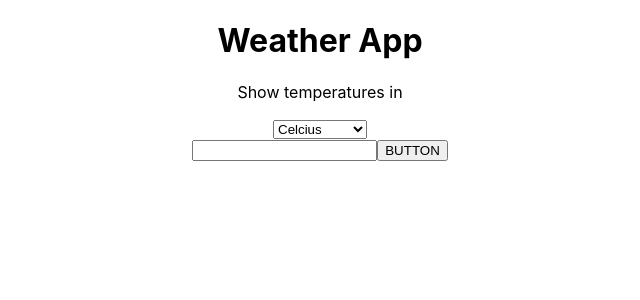
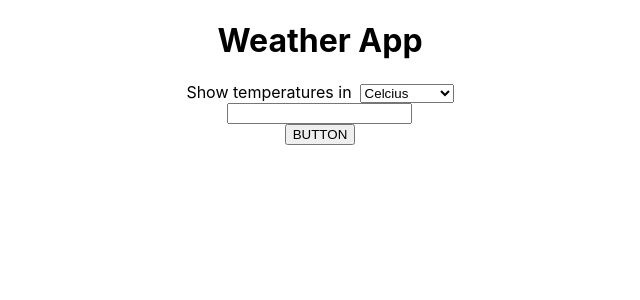
Before and after one commit to mo-mar/weather-app, a React (Create React App) app: page / in a window 1280 px wide. Shown: the top 300 px of the page, without its empty margins (320-960 px from the left). Built offline with nearby package versions, Linux system fonts and the light colour scheme; no server answers.

Commit message:
separating components and now testing out styled components

```diff
--- a/package.json
+++ b/package.json
@@ -9,7 +9,8 @@
     "axios": "^0.19.2",
     "react": "^16.13.1",
     "react-dom": "^16.13.1",
-    "react-scripts": "3.4.1"
+    "react-scripts": "3.4.1",
+    "styled-components": "^5.1.1"
   },
   "scripts": {
     "start": "react-scripts start",
--- /dev/null
+++ b/src/App.css
@@ -0,0 +1,24 @@
+u-flex {
+  display: flex;
+}
+
+.u-flex-column {
+  flex-direction: column;
+}
+
+.u-flex-centre {
+  justify-content: center;
+  align-items: center;
+}
+
+.u-flex-justify-center {
+  justify-content: center;
+}
+
+.u-flex-align-center {
+  align-items: center;
+}
+
+u-justify-space-between {
+  justify-content: space-between;
+}
--- a/src/App.js
+++ b/src/App.js
@@ -1,8 +1,10 @@
 import React, { useState } from "react";
-import * as classes from "./App.module.css";
 import axios from 'axios';
-import WeatherData from './WeatherData';
+import WeatherData from './Components/WeatherData';
+import WeatherForm from './Components/WeatherForm';
 import {myKey as apiKey} from './keys.json';
+import './App.css';
+import * as classes from './App.module.css';
 
 function App() {
     const [city, setCity] = useState('');
@@ -33,25 +35,22 @@ function App() {
         await axios.get(`http://api.openweathermap.org/data/2.5/weather?q=${city}&units=metric&appid=${apiKey}`).then(response => {
             setForecast(response.data);
         }).catch(error => {
-            setError(error);
+            setError(error.response.data.message);
         });
     }
+
+
 
     return (
         <div className={classes.App}>
             <h1>Weather App</h1>
-            <label htmlFor="unit">
-                <p>Show temperatures in</p>
-                <select id="unit" onChange={handleDropdownChange}>
-                    <option value="celcius">Celcius</option>
-                    <option value="celcius">Fahrehnheit</option>
-                </select>
-            </label>
-            <form onSubmit={handleSubmit}>
-                <input type="text" onChange={(e) => handleChange(e)}/>
-                <button>BUTTON</button>
-            </form>
+            <WeatherForm
+                handleSubmit={handleSubmit}
+                handleDropdownChange={handleDropdownChange}
+                handleChange={handleChange}
+            />
             {forecast.main ? <WeatherData data={forecast} unit={tempUnit}/> : null}
+            {error ? `Error: ${error}` : null}
         </div>
     );
 }
--- a/src/App.module.css
+++ b/src/App.module.css
@@ -1,38 +1,11 @@
 .App {
-  text-align: center;
+  display: flex;
+  flex-direction: column;
+  justify-content: center;
+  align-items: center;
 }
 
-.App-logo {
-  height: 40vmin;
-  pointer-events: none;
+.wrapper {
+  width: 100%;
+  max-width: 1280px;
 }
-
-@media (prefers-reduced-motion: no-preference) {
-  .App-logo {
-    animation: App-logo-spin infinite 20s linear;
-  }
-}
-
-.App-header {
-  background-color: #282c34;
-  min-height: 100vh;
-  display: flex;
-  flex-direction: column;
-  align-items: center;
-  justify-content: center;
-  font-size: calc(10px + 2vmin);
-  color: white;
-}
-
-.App-link {
-  color: #61dafb;
-}
-
-@keyframes App-logo-spin {
-  from {
-    transform: rotate(0deg);
-  }
-  to {
-    transform: rotate(360deg);
-  }
-}
--- a/src/WeatherData.js
+++ b/src/Components/WeatherData.js
@@ -1,6 +1,23 @@
 import React from 'react'
+import '../App.css';
+import styled from "styled-components";
+
+const TempContainer = styled.div`
+    display: flex;
+    flex-direction: column;
+    align-items: center;
+    justify-content: center;
+    font-size: 16px;
+`;
+
+const CityName = styled.div`
+  font-size: 24px;
+  font-weight: 700;
+`
 
 const WeatherData = (props) => {
+
+
 
   const _convertCelsiusToF = (C) => {
     return (C * 1.8 + 32).toFixed();
@@ -22,11 +39,14 @@ const WeatherData = (props) => {
     : `${_convertCelsiusToF(props.data.main.temp_min)} °F`;
 
   return (
-    <div>
-      <div>The current temperature is {currentTemp}</div>
-      Today's high will be {high}. The low will be {low}
-    </div>
-  )
+    <TempContainer className="u-flex">
+        <CityName>
+          {props.data.name}, {props.data.sys.country}
+        </CityName>
+        <div>The current temperature is {currentTemp}</div>
+        Today's high will be {high}. The low will be {low}
+    </TempContainer>
+  );
 }
 
 export default WeatherData;
--- /dev/null
+++ b/src/Components/WeatherForm.js
@@ -0,0 +1,30 @@
+import React from 'react'
+import styled from 'styled-components'
+
+ const Form = styled.form`
+     display: flex;
+     flex-direction: column;
+     align-items: center;
+ `;
+
+ const Select = styled.select`
+     margin-left: 8px;
+ `;
+
+export default function WeatherForm(props) {
+  return (
+      <div>
+        <Form onSubmit={props.handleSubmit}>
+          <label htmlFor="unit">
+            <span>Show temperatures in</span>
+            <Select id="unit" onChange={props.handleDropdownChange}>
+              <option value="celcius">Celcius</option>
+              <option value="celcius">Fahrehnheit</option>
+            </Select>
+          </label>
+          <input type="text" onChange={(e) => props.handleChange(e)} />
+          <button>BUTTON</button>
+        </Form>
+      </div>
+  )
+}
```
Also changed, not shown: 1 other file (tests, documents, lock files or other folders).
